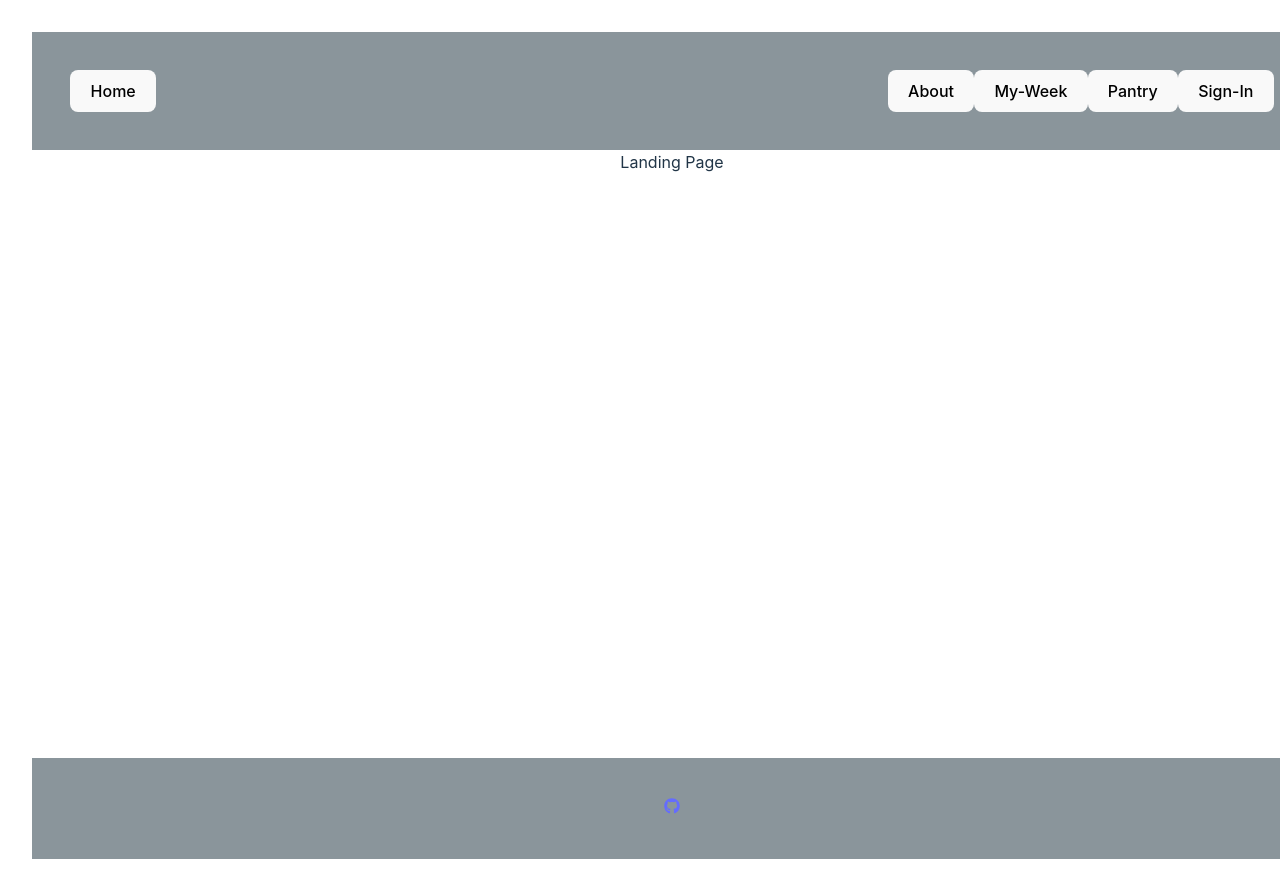
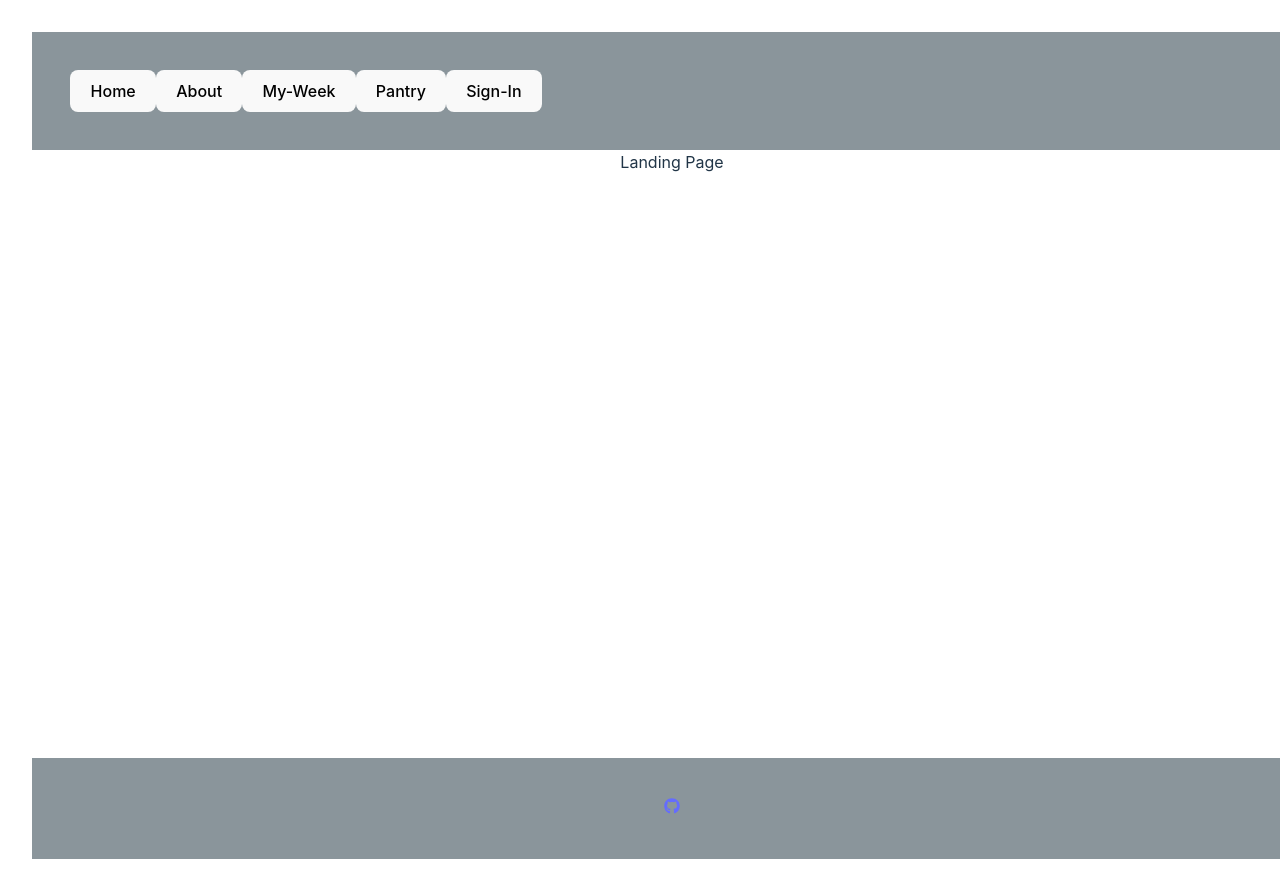
Before and after one commit to CrisSal2/Arugula-Week, a React (Vite) app in the folder client/: page / in a window 1280 px wide. Shown: the top 891 px of the page. Built offline with nearby package versions, Linux system fonts and the light colour scheme.

Commit message:
dynamic NavBar code

```diff
--- a/client/src/components/NavBar.jsx
+++ b/client/src/components/NavBar.jsx
@@ -1,60 +1,25 @@
-import React from 'react'
-import {Link} from 'react-router-dom'
+import { Link } from 'react-router-dom';
 
+const navLinks = [
+    { label: 'Home', to: '/' },
+    { label: 'About', to: '/about' },
+    { label: 'My-Week', to: '/my-week' },
+    { label: 'Pantry', to: '/pantry' },
+    { label: 'Sign-In', to: '/sign-in' },
+];
 
 function NavBar() {
     return (
         <nav className="navbar">
-            <div>
-            <Link to={'/'}>
-                <button>Home</button>
-                </Link>
-            </div>
-            <div className='navbar_container'>
-                <Link to={'/about'}>
-                <button>About</button>
-                </Link>
-                <Link to={'/my-week'}>
-                <button>My-Week</button>
-                </Link>
-                <Link to={'/pantry'}>
-                <button>Pantry</button>
-                </Link>
-                <Link to={'/sign-in'}>
-                <button>Sign-In</button>
-                </Link>
+            <div className="navbar_container">
+                {navLinks.map((link) => (
+                    <Link key={link.to} to={link.to}>
+                        <button>{link.label}</button>
+                    </Link>
+                ))}
             </div>
         </nav>
     );
-};
+}
 
 export default NavBar;
-
-
-
-
-
-
-
-/* const data = [
-    {
-        label: 'HOME',
-        to: '/'
-    },
-    {
-        label: 'ABOUT',
-        to: '/about'
-    },
-    {
-        label: 'MY-WEEK',
-        to: '/my-week'
-    },
-    {
-        label: 'PANTRY',
-        to: '/pantry'
-    },
-    {
-        label: 'SIGN-IN',
-        to: '/sign-in'
-    }
-] */
```
